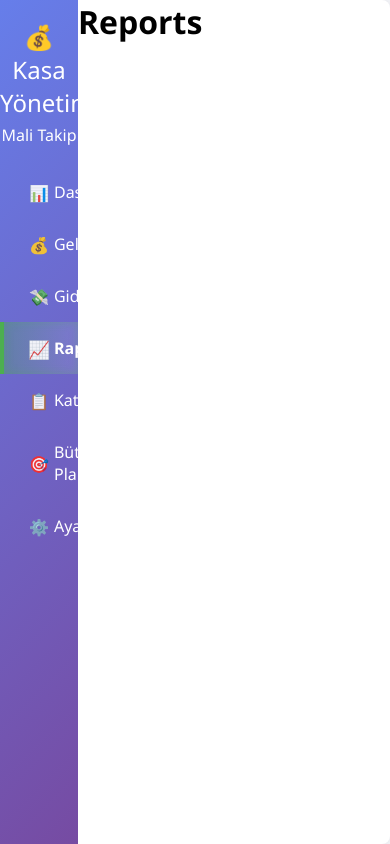
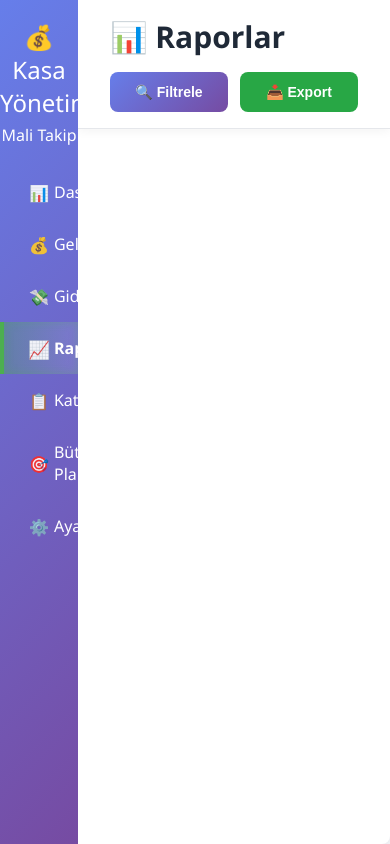
Before and after one commit to fatihkayaci/finance-manager, a React app in the folder frontend/: page /reports in a window 390 px wide. Built offline with nearby package versions, Linux system fonts and the light colour scheme; no server answers; the HTML template or start-up script is replaced by a standard one.

Commit message:
rapor header yazıldı.

```diff
--- /dev/null
+++ b/frontend/src/components/ReportsHeader.css
@@ -0,0 +1,99 @@
+/* ReportsHeader.css */
+
+.header {
+  background: white;
+  border-bottom: 2px solid #f0f0f0;
+  padding: 20px 30px;
+  margin-bottom: 30px;
+}
+
+.header-container {
+  display: flex;
+  justify-content: space-between;
+  align-items: center;
+  max-width: 100%;
+}
+
+.header-left {
+  display: flex;
+  align-items: center;
+  gap: 20px;
+}
+
+.header-title {
+  font-size: 28px;
+  color: #333;
+  font-weight: 700;
+  margin: 0;
+}
+
+.header-right {
+  display: flex;
+  gap: 12px;
+}
+
+.btn-filter,
+.btn-export {
+  padding: 12px 24px;
+  border: none;
+  border-radius: 8px;
+  cursor: pointer;
+  font-weight: 600;
+  font-size: 14px;
+  transition: all 0.3s ease;
+  display: flex;
+  align-items: center;
+  gap: 8px;
+}
+
+.btn-filter {
+  background: linear-gradient(135deg, #667eea 0%, #764ba2 100%);
+  color: white;
+}
+
+.btn-filter:hover {
+  transform: translateY(-2px);
+  box-shadow: 0 5px 15px rgba(102, 126, 234, 0.4);
+}
+
+.btn-export {
+  background: #28a745;
+  color: white;
+  position: relative;
+}
+
+.btn-export:hover {
+  transform: translateY(-2px);
+  box-shadow: 0 5px 15px rgba(40, 167, 69, 0.4);
+}
+
+/* Responsive */
+@media (max-width: 768px) {
+  .header {
+    padding: 15px 20px;
+  }
+
+  .header-container {
+    flex-direction: column;
+    gap: 15px;
+    align-items: flex-start;
+  }
+
+  .header-left {
+    width: 100%;
+  }
+
+  .header-right {
+    width: 100%;
+  }
+
+  .btn-filter,
+  .btn-export {
+    flex: 1;
+    justify-content: center;
+  }
+
+  .header-title {
+    font-size: 24px;
+  }
+}
--- /dev/null
+++ b/frontend/src/components/ReportsHeader.tsx
@@ -0,0 +1,17 @@
+import './ReportsHeader.css';
+
+export default function ReportsHeader() {
+  return (
+    <header className="header">
+      <div className="header-container">
+        <div className="header-left">
+          <h1 className="header-title">📊 Raporlar</h1>
+        </div>
+        <div className="header-right">
+          <button className="btn-filter">🔍 Filtrele</button>
+          <button className="btn-export">📥 Export</button>
+        </div>
+      </div>
+    </header>
+  );
+}
--- a/frontend/src/pages/Reports.tsx
+++ b/frontend/src/pages/Reports.tsx
@@ -1,5 +1,12 @@
+
+import ReportsHeader from '../components/ReportsHeader';
 function Reports() {
-  return <h1>Reports</h1>
+  return (
+    <>
+      <ReportsHeader/>
+    </>
+  );
+
 }
 
 export default Reports;
```
